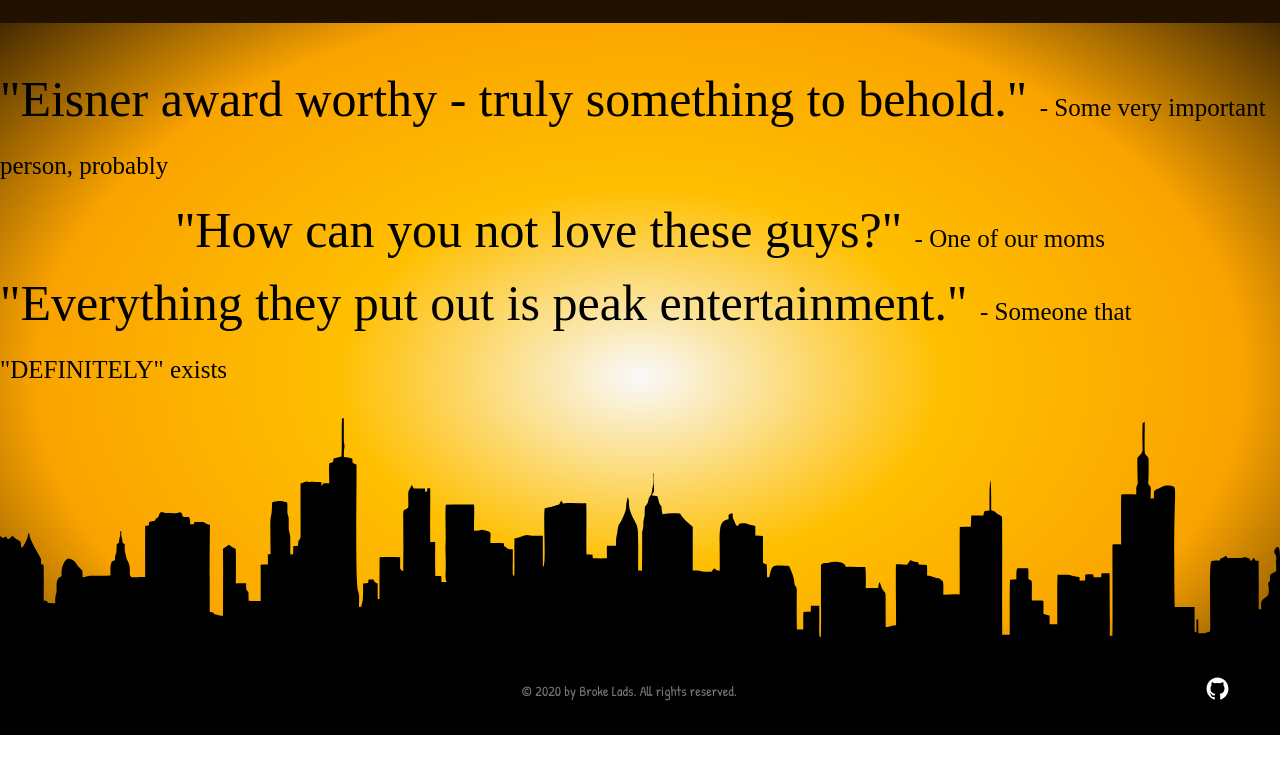
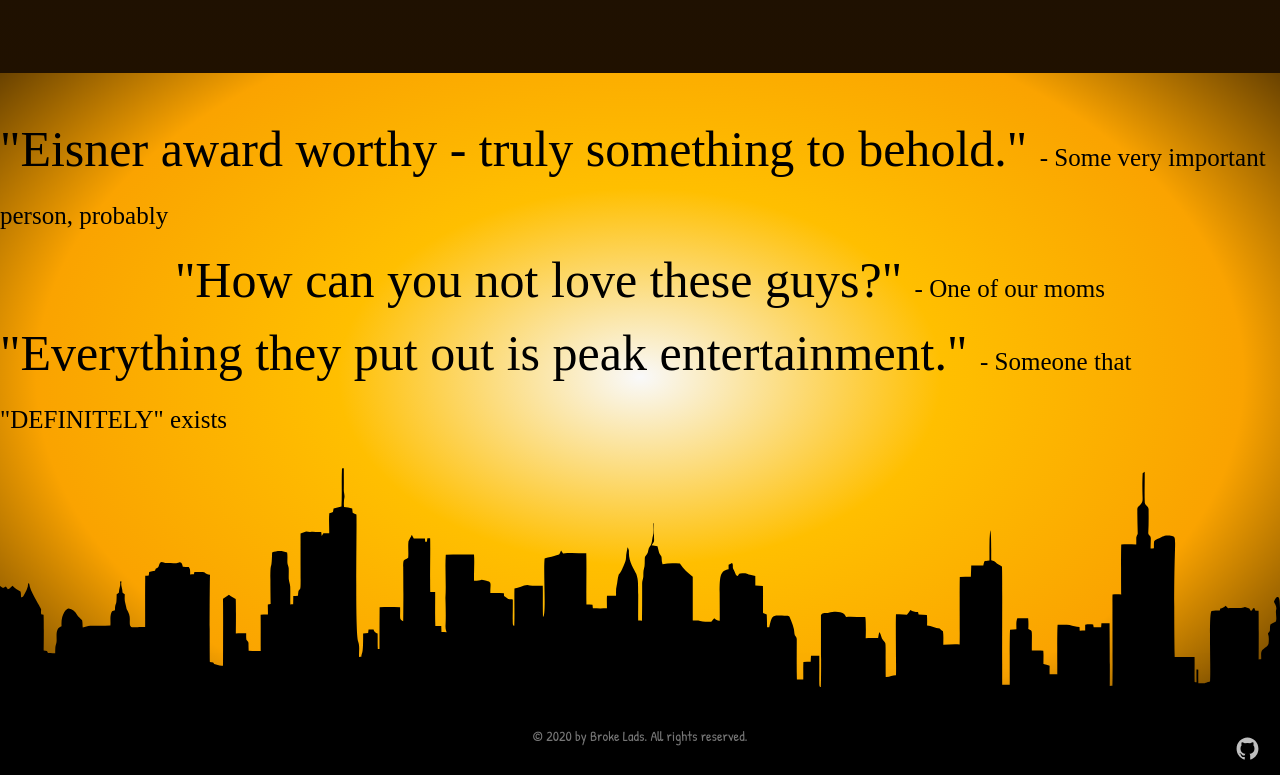
Before and after one commit to thnlsn/broke-lads, a React (Create React App) app: page / in a window 1280 px wide. Shown: the part 1623-2398 px from the top of the page. Before the commit the page ends 2358 px from the top, so only its background shows below. Built offline with nearby package versions, Linux system fonts and the light colour scheme; the HTML template or start-up script is replaced by a standard one; a web font is replaced by a local one.

Commit message:
general style updates as well as inclusion of github svg icon and animation

```diff
--- a/src/components/Footer.js
+++ b/src/components/Footer.js
@@ -10,7 +10,6 @@ const Footer = ({ silhouette, copyright }) => {
         alt='Skyline Footer Art'
       />
       <div className='footer__contents'>
-        <div className='spacer'> &nbsp; </div>
         <div className='footer__copyright'>&copy; {copyright}</div>
         <div className='footer__github'>
           <img className='footer__svg' src={github} alt='GitHub Link' />
--- a/src/css/style.css
+++ b/src/css/style.css
@@ -26,7 +26,7 @@
   --line-secondary: 3px solid var(--color-secondary);
   --default-font: 2.5rem;
   --secondary-header-font: 5rem;
-  --header-height: 32.5rem; }
+  --header-height: 37.5rem; }
 
 * {
   margin: 0;
@@ -96,6 +96,10 @@ body {
   user-select: none;
   /* Non-prefixed version, currently supported by Chrome, Edge, Opera and Firefox */ }
 
+.u-spacer {
+  width: 0;
+  visibility: hidden; }
+
 .heading-primary {
   font-family: 'Bowlby One SC', cursive;
   letter-spacing: 1.5rem;
@@ -159,14 +163,25 @@ body {
     padding: 3rem 5rem;
     box-shadow: var(--shadow-dark);
     display: flex;
-    justify-content: space-between;
-    align-items: center; }
+    justify-content: center;
+    align-items: center;
+    position: relative;
+    transition: all 0.5s; }
   .footer__copyright {
     align-self: center; }
+  .footer__github {
+    position: absolute;
+    right: 2rem;
+    bottom: 1rem; }
+    .footer__github:hover {
+      transform: translateY(-1px) scale(1.025);
+      filter: brightness(35); }
+    .footer__github:active, .footer__github:focus {
+      transform: translateY(0) scale(1); }
   .footer__svg {
     height: 2.5rem;
     width: 2.5rem;
-    filter: invert(1); }
+    filter: invert(0.75); }
 
 .quotes {
   margin: 4rem 0 0 0;
--- a/src/sass/_layout.scss
+++ b/src/sass/_layout.scss
@@ -43,8 +43,12 @@
     box-shadow: var(--shadow-dark); // ------------------------ Testing
 
     display: flex;
-    justify-content: space-between;
+    justify-content: center;
     align-items: center;
+
+    position: relative;
+
+    transition: all 0.5s;
   }
 
   &__copyright {
@@ -52,13 +56,26 @@
   }
 
   &__github {
+    position: absolute;
+    right: 2rem;
+    bottom: 1rem;
+
+    &:hover {
+      transform: translateY(-1px) scale(1.025);
+      filter: brightness(35);
+    }
+
+    &:active,
+    &:focus {
+      transform: translateY(0) scale(1);
+    }
   }
 
   &__svg {
     height: 2.5rem;
     width: 2.5rem;
 
-    filter: invert(1);
+    filter: invert(0.75);
   }
 }
 
@@ -81,3 +98,7 @@
 .socials {
   padding: 3.5rem 25% 7.5rem 25%;
 }
+
+.github-logo {
+  fill: blue;
+}
--- a/src/sass/_utilities.scss
+++ b/src/sass/_utilities.scss
@@ -30,3 +30,8 @@
   -ms-user-select: none; /* Internet Explorer/Edge */
   user-select: none; /* Non-prefixed version, currently supported by Chrome, Edge, Opera and Firefox */
 }
+
+.u-spacer {
+  width: 0;
+  visibility: hidden;
+}
--- a/src/sass/_variables.scss
+++ b/src/sass/_variables.scss
@@ -37,5 +37,5 @@
   --default-font: 2.5rem;
   --secondary-header-font: 5rem;
 
-  --header-height: 32.5rem;
+  --header-height: 37.5rem;
 } // -------------------------------------------------------------------------------------------------- Testing
```
Also changed, not shown: src/images/logo-github.svg.
